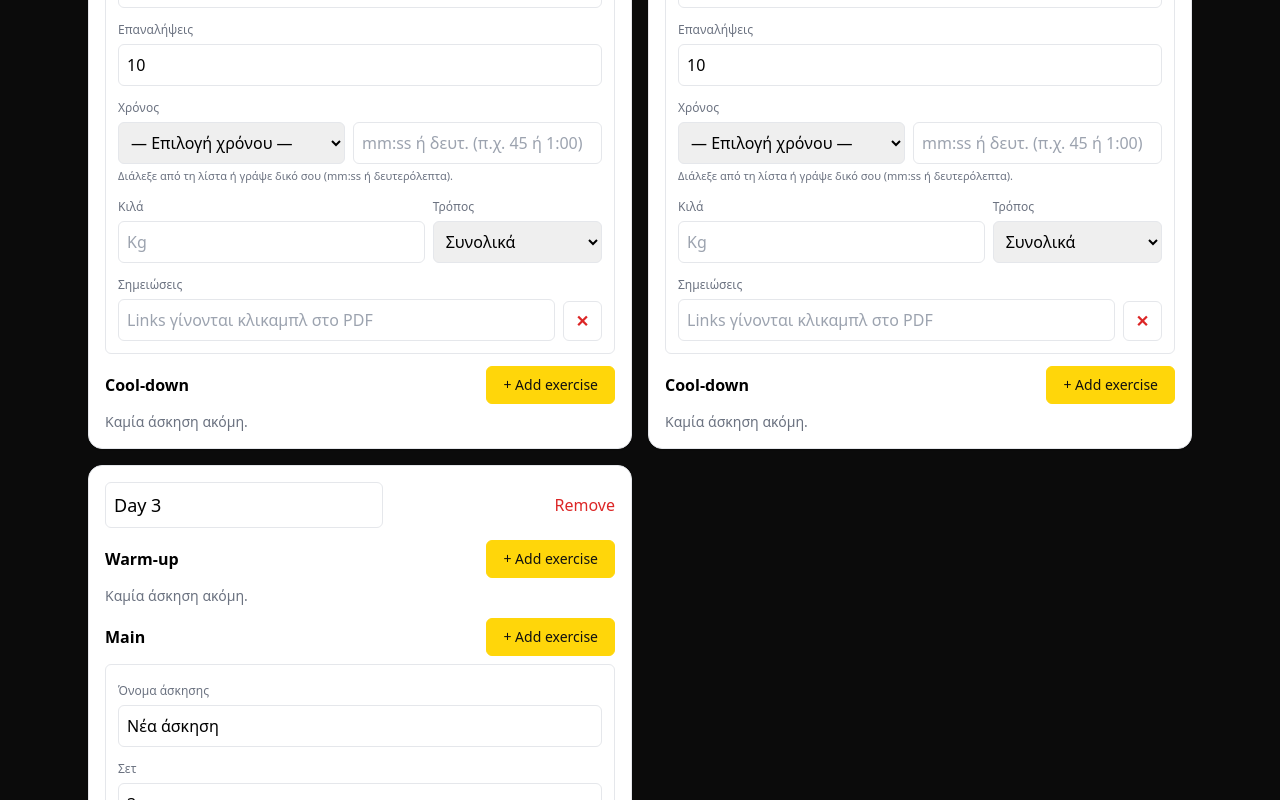
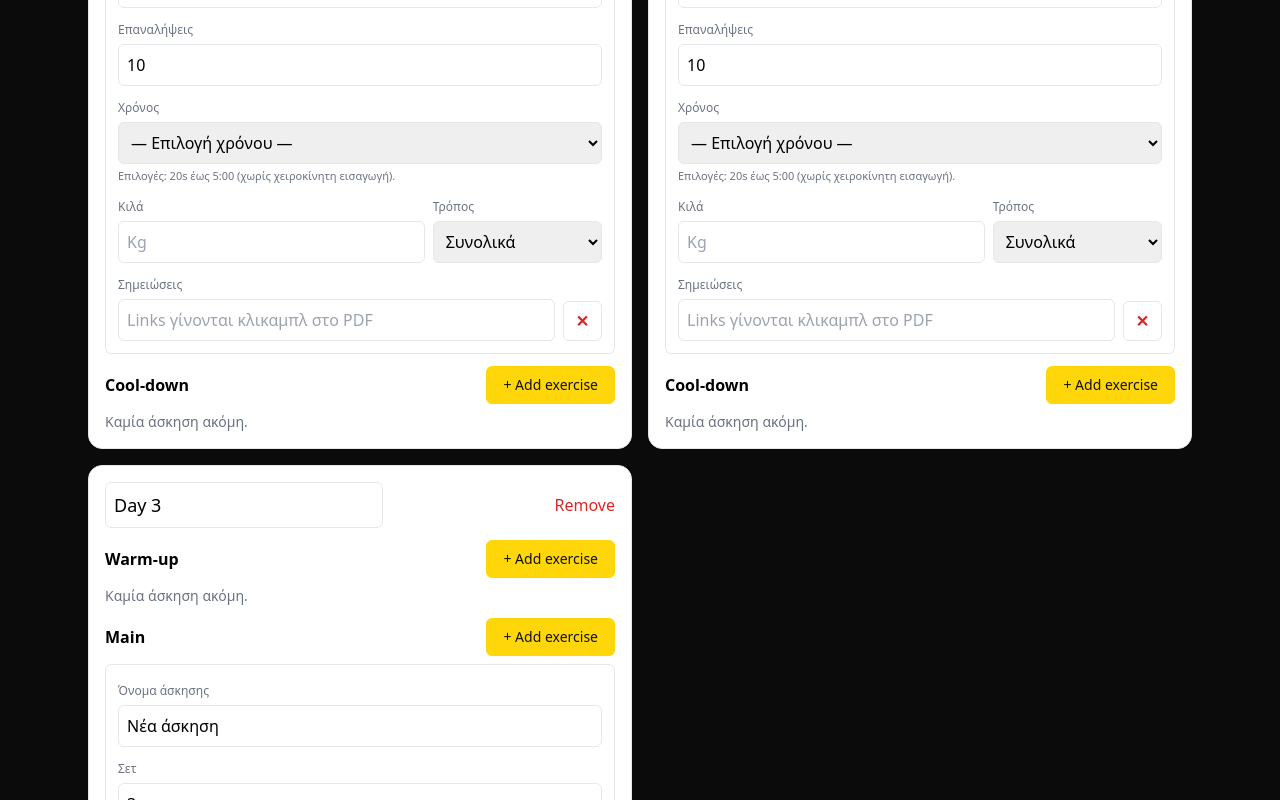
Before and after one commit to stergatosteam/askisiologio, a Next.js app: page /editor in a window 1280 px wide. Shown: the part 900-1700 px from the top of the page. Built offline with nearby package versions, Linux system fonts and the light colour scheme; what @react-pdf/renderer would draw is missing.

Commit message:
Time field: dropdown presets only (20s..5:00)

```diff
--- a/components/ExerciseList.tsx
+++ b/components/ExerciseList.tsx
@@ -5,33 +5,17 @@ import { usePlan } from '@/store/usePlan';
 const TIME_PRESETS: { label: string; value: number }[] = [
   { label: '20s', value: 20 },
   { label: '30s', value: 30 },
-  { label: '40s', value: 40 },
   { label: '45s', value: 45 },
   { label: '1:00', value: 60 },
   { label: '1:30', value: 90 },
   { label: '2:00', value: 120 },
+  { label: '2:30', value: 150 },
   { label: '3:00', value: 180 },
+  { label: '3:30', value: 210 },
+  { label: '4:00', value: 240 },
+  { label: '4:30', value: 270 },
+  { label: '5:00', value: 300 },
 ];
-
-function toTime(value?: number) {
-  if (!value || value <= 0) return '';
-  const m = Math.floor(value / 60);
-  const s = value % 60;
-  return m > 0 ? `${m}:${s.toString().padStart(2, '0')}` : `${s}`;
-}
-function parseTime(input: string) {
-  const trimmed = (input || '').trim();
-  if (!trimmed) return undefined;
-  // καθαρά δευτερόλεπτα
-  if (/^\d+$/.test(trimmed)) return Math.max(0, parseInt(trimmed, 10));
-  // mm:ss
-  const m = trimmed.split(':');
-  if (m.length !== 2) return undefined;
-  const mm = parseInt(m[0] || '0', 10);
-  const ss = parseInt(m[1] || '0', 10);
-  if (Number.isNaN(mm) || Number.isNaN(ss)) return undefined;
-  return Math.max(0, mm * 60 + ss);
-}
 
 export default function ExerciseList({
   dayId,
@@ -61,9 +45,7 @@ export default function ExerciseList({
   return (
     <div className="space-y-4">
       {exercises.map((ex) => {
-        const timeVal = toTime(ex.timeSec);
-        const selectedPresetValue =
-          TIME_PRESETS.find((p) => p.value === (ex.timeSec ?? -1))?.value ?? 'custom';
+        const selected = TIME_PRESETS.find((p) => p.value === ex.timeSec)?.value ?? '';
 
         return (
           <div key={ex.id} className="p-3 border rounded-md flex flex-col gap-2 bg-white text-black">
@@ -99,42 +81,31 @@ export default function ExerciseList({
               />
             </label>
 
-            {/* ΧΡΟΝΟΣ: dropdown presets + προσαρμοσμένο */}
+            {/* ΧΡΟΝΟΣ: μόνο dropdown (έως 5:00) */}
             <div className="space-y-1">
               <span className="text-xs text-brand-gray-dark">Χρόνος</span>
-              <div className="flex gap-2">
               <select
-                  className="w-1/2 rounded-md border border-brand-gray-light px-2 py-2"
-                  value={selectedPresetValue as any}
+                className="w-full rounded-md border border-brand-gray-light px-2 py-2"
+                value={selected as any}
                 onChange={(e) => {
-                    const val = e.target.value;
-                    if (val === 'custom') {
-                      // Μένουμε ως έχει, ο χρήστης μπορεί να συμπληρώσει κάτω το custom πεδίο
+                  const v = e.target.value;
+                  if (v === '') {
+                    update(ex.id, { timeSec: undefined });
                     return;
                   }
-                    const num = Number(val);
-                    if (!Number.isNaN(num)) {
-                      update(ex.id, { timeSec: num });
-                    }
+                  const num = Number(v);
+                  if (!Number.isNaN(num)) update(ex.id, { timeSec: num });
                 }}
               >
-                  <option value="custom">— Επιλογή χρόνου —</option>
+                <option value="">— Επιλογή χρόνου —</option>
                 {TIME_PRESETS.map((p) => (
                   <option key={p.value} value={p.value}>
                     {p.label}
                   </option>
                 ))}
               </select>
-
-                <input
-                  className="flex-1 rounded-md border border-brand-gray-light px-2 py-2"
-                  placeholder="mm:ss ή δευτ. (π.χ. 45 ή 1:00)"
-                  value={timeVal}
-                  onChange={(e) => update(ex.id, { timeSec: parseTime(e.target.value) })}
-                />
-              </div>
               <p className="text-[11px] text-brand-gray-dark">
-                Διάλεξε από τη λίστα ή γράψε δικό σου (mm:ss ή δευτερόλεπτα).
+                Επιλογές: 20s έως 5:00 (χωρίς χειροκίνητη εισαγωγή).
               </p>
             </div>
 
```
Lines whose indentation alone changed are shown as unchanged.
